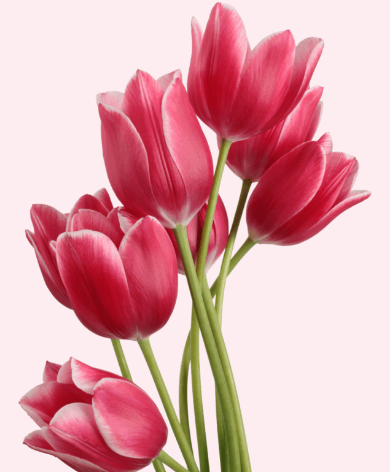
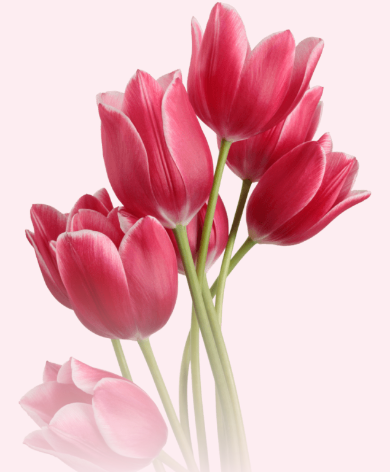
Before and after one commit to thesi47/flower-shop-assignment, a plain HTML site: page index.html in a window 390 px wide. Shown: the top 472 px of the page. Drawn offline with Linux system fonts and the light colour scheme.

Commit message:
responsive 2.0

```diff
--- a/index.html
+++ b/index.html
@@ -14,7 +14,7 @@
             <button class="primary-button">Shop Now</button>
         </div>
         <div class="image-container">
-            <img src="Assets/pngwing 10.png" alt="">
+            <img class="hero-image" src="Assets/pngwing 10.png" alt="">
         </div>
     </section>
     <section class="cardbox flex-box">
--- a/styles/style.css
+++ b/styles/style.css
@@ -129,6 +129,14 @@ body{
 .image-container{
     width: 640px;
     height: 800px;
+}
+.hero-image{
+      -webkit-mask-image: linear-gradient(to top, transparent 0%, black 50%, black 100%);
+      mask-image: linear-gradient(to top, transparent 0%, black 50%, black 100%);
+      -webkit-mask-size: 100% 100%;
+      mask-size: 100% 100%;
+      -webkit-mask-repeat: no-repeat;
+      mask-repeat: no-repeat;
 }
 /* cardbox section */
 .cardbox{
@@ -406,7 +414,7 @@ body{
             flex-direction: column;
             align-items: center;
             text-align: center;
-            /* margin: auto; */
+            margin-top: -35px;
             width: 100vw;
             gap: 20px;
     }
@@ -432,6 +440,10 @@ body{
     .card,.bg{
         width: 100vw;
         height:auto;
+    }
+    .bg>img{
+        width: 80%;
+        height: 90%;
     }
     .info{
         width: 80vw;
```
